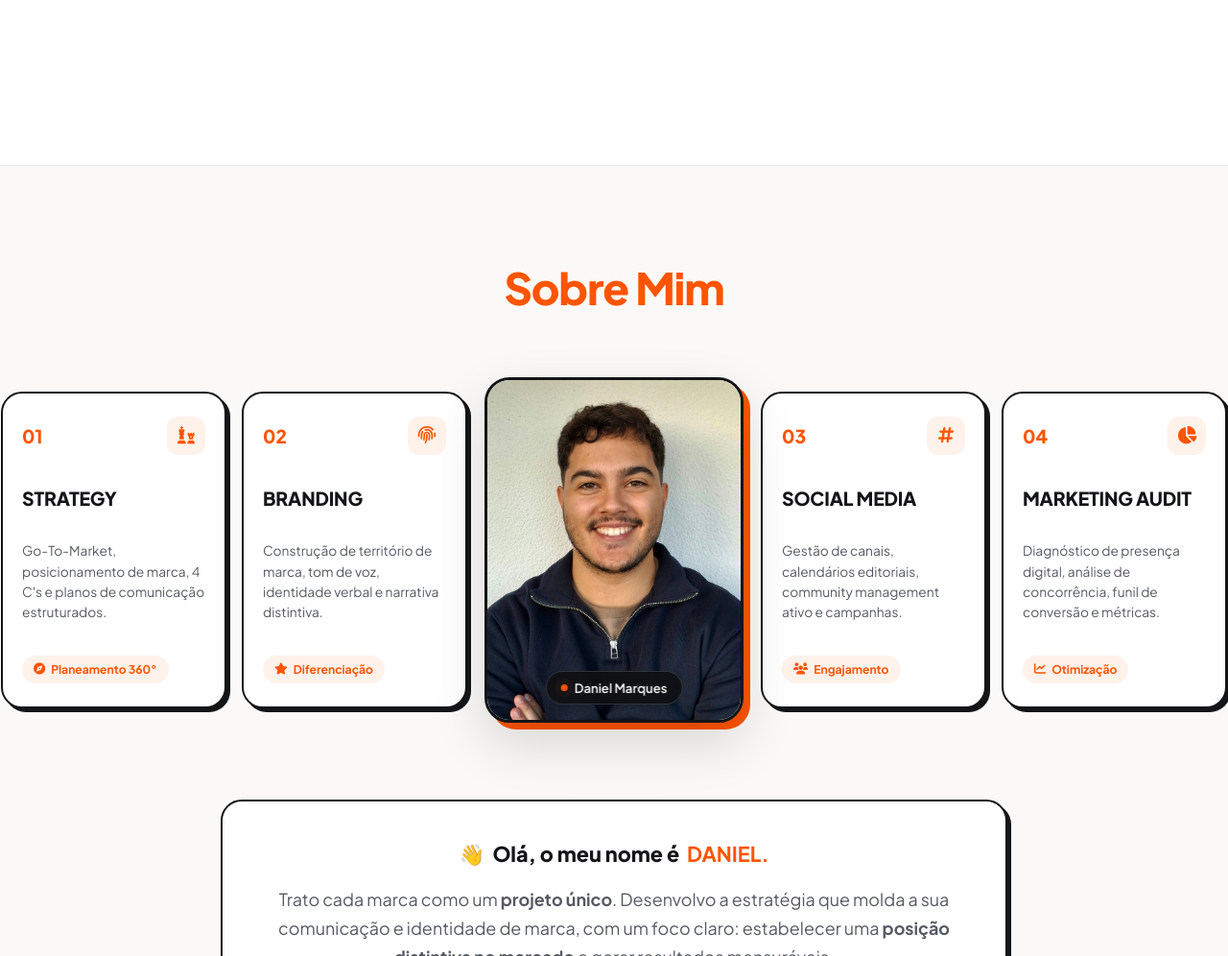
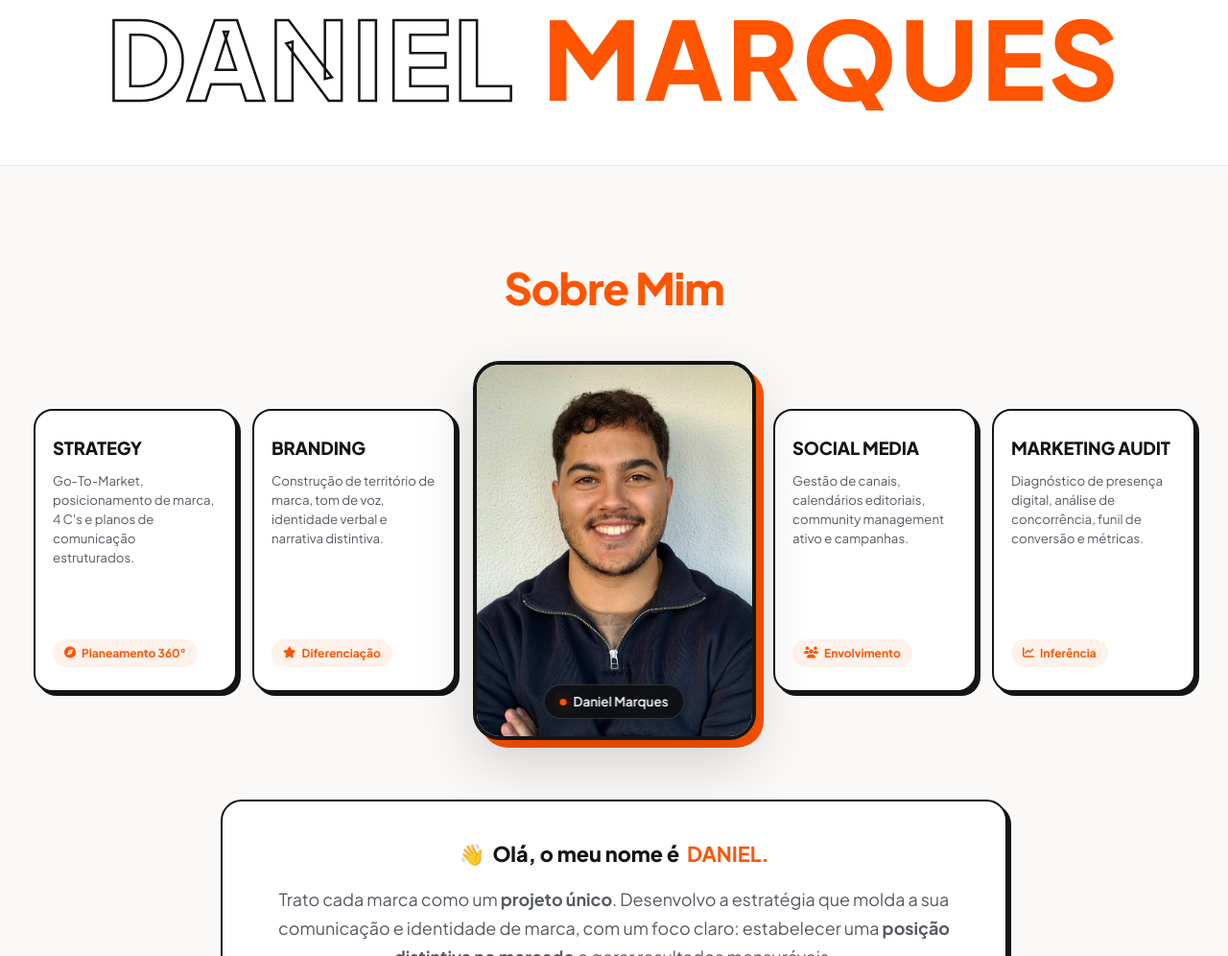
Before and after one commit to danielffmarques/danielffmarques.github.io, a plain HTML site: page index.html in a window 1280 px wide. Shown: the part 630-1626 px from the top of the page at 96% size. Drawn offline with Linux system fonts and the light colour scheme.

Commit message:
About: remove top numbers/icons from cards, update tags to Envolvimento and Inferencia, enlarge portrait and compact cards

```diff
--- a/index.html
+++ b/index.html
@@ -81,18 +81,13 @@
           <i class="fa-solid fa-arrow-up-right-from-square pill-ext-icon"></i>
         </a>
       </div>
-
-      <!-- Giant Name (Dymas Alfin Style) -->
-      <div class="hero-giant-name">
-        <span class="name-outline">DANIEL</span>
-        <span class="name-solid">MARQUES</span>
-      </div>
     </div>
 
-    <!-- Subtle Scroll Down Indicator -->
-    <a href="#about" class="hero-scroll-indicator" aria-label="Descer para Sobre Mim">
-      <i class="fa-solid fa-chevron-down"></i>
-    </a>
+    <!-- Giant Name across bottom of Hero: DANIEL (Outline) + MARQUES (Orange) -->
+    <div class="hero-bottom-name">
+      <span class="name-outline">DANIEL</span>
+      <span class="name-orange">MARQUES</span>
+    </div>
   </section>
 
   <!-- ================= ABOUT & SPECIALIZATION STAGE ================= -->
@@ -112,23 +107,19 @@
 
           <!-- Card 1: Strategy (Far Left) -->
           <article class="spec-card card-left-1" data-pillar="strategy">
-            <div class="spec-card-top">
-              <span class="spec-num">01</span>
-              <div class="spec-icon"><i class="fa-solid fa-chess"></i></div>
+            <div class="spec-card-body">
+              <h3 class="spec-title">STRATEGY</h3>
+              <p class="spec-desc">Go-To-Market, posicionamento de marca, 4 C's e planos de comunicação estruturados.</p>
             </div>
-            <h3 class="spec-title">STRATEGY</h3>
-            <p class="spec-desc">Go-To-Market, posicionamento de marca, 4 C's e planos de comunicação estruturados.</p>
             <div class="spec-tag"><i class="fa-solid fa-compass"></i> Planeamento 360°</div>
           </article>
 
           <!-- Card 2: Branding (Near Left) -->
           <article class="spec-card card-left-2" data-pillar="branding">
-            <div class="spec-card-top">
-              <span class="spec-num">02</span>
-              <div class="spec-icon"><i class="fa-solid fa-fingerprint"></i></div>
+            <div class="spec-card-body">
+              <h3 class="spec-title">BRANDING</h3>
+              <p class="spec-desc">Construção de território de marca, tom de voz, identidade verbal e narrativa distintiva.</p>
             </div>
-            <h3 class="spec-title">BRANDING</h3>
-            <p class="spec-desc">Construção de território de marca, tom de voz, identidade verbal e narrativa distintiva.</p>
             <div class="spec-tag"><i class="fa-solid fa-star"></i> Diferenciação</div>
           </article>
 
@@ -150,24 +141,20 @@
 
           <!-- Card 3: Social Media (Near Right) -->
           <article class="spec-card card-right-1" data-pillar="social">
-            <div class="spec-card-top">
-              <span class="spec-num">03</span>
-              <div class="spec-icon"><i class="fa-solid fa-hashtag"></i></div>
+            <div class="spec-card-body">
+              <h3 class="spec-title">SOCIAL MEDIA</h3>
+              <p class="spec-desc">Gestão de canais, calendários editoriais, community management ativo e campanhas.</p>
             </div>
-            <h3 class="spec-title">SOCIAL MEDIA</h3>
-            <p class="spec-desc">Gestão de canais, calendários editoriais, community management ativo e campanhas.</p>
-            <div class="spec-tag"><i class="fa-solid fa-users"></i> Engajamento</div>
+            <div class="spec-tag"><i class="fa-solid fa-users"></i> Envolvimento</div>
           </article>
 
           <!-- Card 4: Marketing Audit (Far Right) -->
           <article class="spec-card card-right-2" data-pillar="audit">
-            <div class="spec-card-top">
-              <span class="spec-num">04</span>
-              <div class="spec-icon"><i class="fa-solid fa-chart-pie"></i></div>
+            <div class="spec-card-body">
+              <h3 class="spec-title">MARKETING AUDIT</h3>
+              <p class="spec-desc">Diagnóstico de presença digital, análise de concorrência, funil de conversão e métricas.</p>
             </div>
-            <h3 class="spec-title">MARKETING AUDIT</h3>
-            <p class="spec-desc">Diagnóstico de presença digital, análise de concorrência, funil de conversão e métricas.</p>
-            <div class="spec-tag"><i class="fa-solid fa-chart-line"></i> Otimização</div>
+            <div class="spec-tag"><i class="fa-solid fa-chart-line"></i> Inferência</div>
           </article>
 
         </div>
--- a/style.css
+++ b/style.css
@@ -572,13 +572,13 @@ a {
 }
 
 .portrait-card-frame {
-  width: 270px;
-  height: 360px;
-  border-radius: 26px;
+  width: 295px;
+  height: 395px;
+  border-radius: 28px;
   overflow: hidden;
   position: relative;
-  border: 3.5px solid var(--border-dark);
-  box-shadow: 0 22px 55px rgba(0, 0, 0, 0.14), 7px 7px 0px var(--primary);
+  border: 4px solid var(--border-dark);
+  box-shadow: 0 24px 60px rgba(0, 0, 0, 0.16), 8px 8px 0px var(--primary);
   background: var(--bg-surface);
   cursor: default;
   transition: transform 0.4s ease, box-shadow 0.4s ease;
@@ -586,13 +586,13 @@ a {
 
 [data-theme="dark"] .portrait-card-frame {
   border-color: rgba(255, 255, 255, 0.25);
-  box-shadow: 0 22px 55px rgba(0, 0, 0, 0.5), 7px 7px 0px var(--primary);
+  box-shadow: 0 24px 60px rgba(0, 0, 0, 0.55), 8px 8px 0px var(--primary);
 }
 
 .portrait-card-frame:hover {
   cursor: default;
   transform: translateY(-4px) scale(1.01);
-  box-shadow: 0 26px 60px rgba(255, 84, 0, 0.22), 8px 8px 0px var(--primary);
+  box-shadow: 0 28px 65px rgba(255, 84, 0, 0.22), 9px 9px 0px var(--primary);
 }
 
 .stage-portrait-img {
@@ -607,15 +607,15 @@ a {
 
 .portrait-badge {
   position: absolute;
-  bottom: 16px;
+  bottom: 18px;
   left: 50%;
   transform: translateX(-50%);
   background: rgba(14, 15, 18, 0.88);
   backdrop-filter: blur(8px);
   color: #FFFFFF;
-  padding: 6px 15px;
+  padding: 6px 16px;
   border-radius: 9999px;
-  font-size: 0.82rem;
+  font-size: 0.84rem;
   font-weight: 600;
   display: inline-flex;
   align-items: center;
@@ -651,15 +651,15 @@ a {
   justify-content: flex-start;
 }
 
-/* Individual Specialization Card (Larger, Non-Clickable Presentation) */
+/* Individual Specialization Card (Slightly more compact wings) */
 .spec-card {
-  width: 235px;
-  min-height: 330px;
+  width: 212px;
+  min-height: 295px;
   background: var(--bg-surface);
   border: 2px solid var(--border-dark);
-  border-radius: 22px;
+  border-radius: 20px;
   box-shadow: 4px 4px 0px var(--border-dark);
-  padding: 24px 20px;
+  padding: 24px 18px;
   display: flex;
   flex-direction: column;
   justify-content: space-between;
@@ -682,42 +682,9 @@ a {
   box-shadow: 6px 6px 0px var(--primary) !important;
 }
 
-.spec-card-top {
-  display: flex;
-  justify-content: space-between;
-  align-items: center;
-  margin-bottom: 12px;
-  cursor: default;
-}
-
-.spec-num {
-  font-family: var(--font-display);
-  font-size: 1.2rem;
-  font-weight: 800;
-  color: var(--primary);
-  cursor: default;
-}
-
-.spec-icon {
-  width: 40px;
-  height: 40px;
-  border-radius: 12px;
-  background: var(--primary-light);
-  color: var(--primary);
-  display: flex;
-  align-items: center;
-  justify-content: center;
+.spec-title {
+  font-family: var(--font-sans);
   font-size: 1.15rem;
-  cursor: default;
-}
-
-.spec-card:hover .spec-icon {
-  transform: rotate(6deg) scale(1.06);
-}
-
-.spec-title {
-  font-family: var(--font-display);
-  font-size: 1.22rem;
   font-weight: 800;
   color: var(--text-main);
   margin-bottom: 10px;
@@ -726,10 +693,10 @@ a {
 }
 
 .spec-desc {
-  font-size: 0.86rem;
+  font-size: 0.83rem;
   color: var(--text-muted);
-  line-height: 1.55;
-  margin-bottom: 16px;
+  line-height: 1.5;
+  margin-bottom: 14px;
   cursor: default;
 }
 
@@ -737,7 +704,7 @@ a {
   display: inline-flex;
   align-items: center;
   gap: 6px;
-  font-size: 0.76rem;
+  font-size: 0.75rem;
   font-weight: 700;
   color: var(--primary);
   background: var(--primary-light);
@@ -752,14 +719,14 @@ a {
    ========================================================================== */
 /* Left Wing: Cards originate from behind portrait */
 .stage-wing-left .card-left-1 {
-  transform: translateX(280px) scale(0.65) rotate(6deg);
+  transform: translateX(270px) scale(0.65) rotate(6deg);
   opacity: 0;
   pointer-events: none;
   transition: transform 0.85s cubic-bezier(0.16, 1, 0.3, 1) 0.12s, opacity 0.5s ease 0.12s, box-shadow 0.3s ease;
 }
 
 .stage-wing-left .card-left-2 {
-  transform: translateX(150px) scale(0.75) rotate(3deg);
+  transform: translateX(140px) scale(0.75) rotate(3deg);
   opacity: 0;
   pointer-events: none;
   transition: transform 0.75s cubic-bezier(0.16, 1, 0.3, 1) 0.04s, opacity 0.5s ease 0.04s, box-shadow 0.3s ease;
@@ -767,14 +734,14 @@ a {
 
 /* Right Wing: Cards originate from behind portrait */
 .stage-wing-right .card-right-1 {
-  transform: translateX(-150px) scale(0.75) rotate(-3deg);
+  transform: translateX(-140px) scale(0.75) rotate(-3deg);
   opacity: 0;
   pointer-events: none;
   transition: transform 0.75s cubic-bezier(0.16, 1, 0.3, 1) 0.04s, opacity 0.5s ease 0.04s, box-shadow 0.3s ease;
 }
 
 .stage-wing-right .card-right-2 {
-  transform: translateX(-280px) scale(0.65) rotate(-6deg);
+  transform: translateX(-270px) scale(0.65) rotate(-6deg);
   opacity: 0;
   pointer-events: none;
   transition: transform 0.85s cubic-bezier(0.16, 1, 0.3, 1) 0.12s, opacity 0.5s ease 0.12s, box-shadow 0.3s ease;
```
